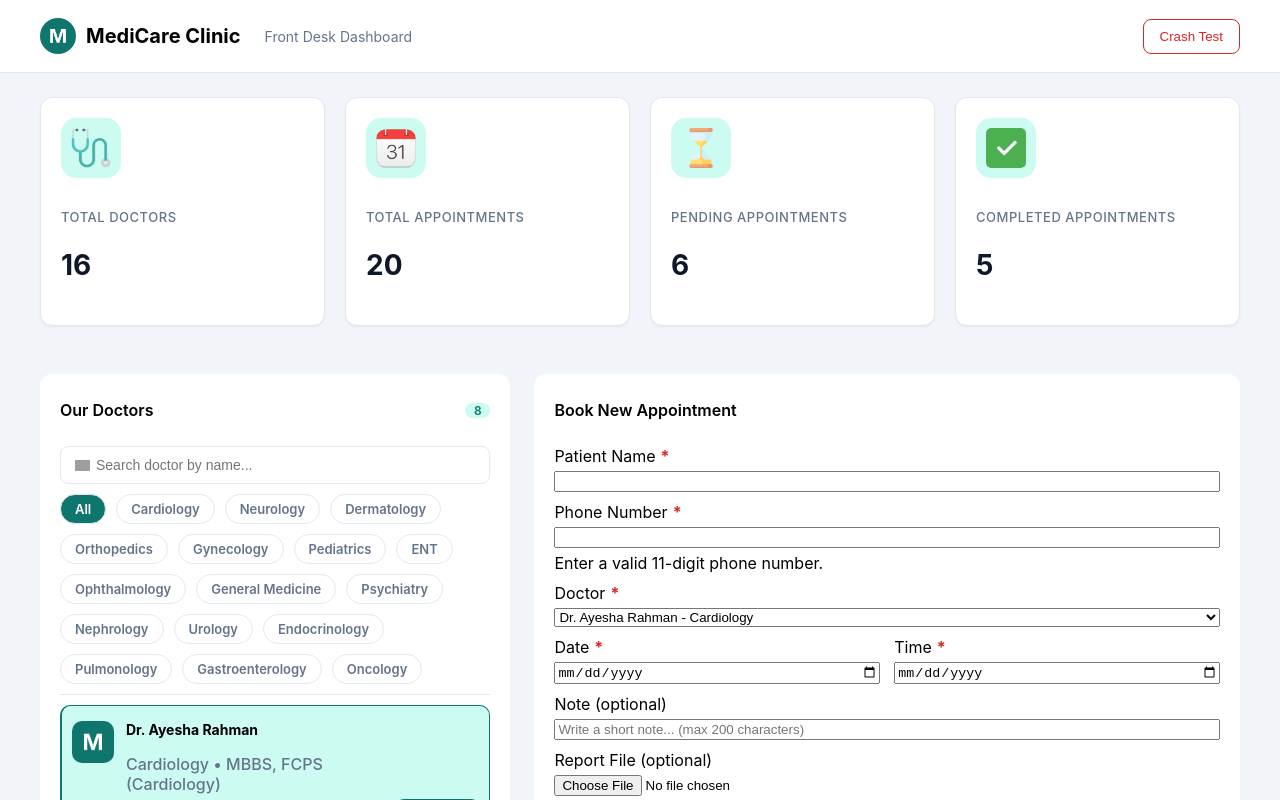
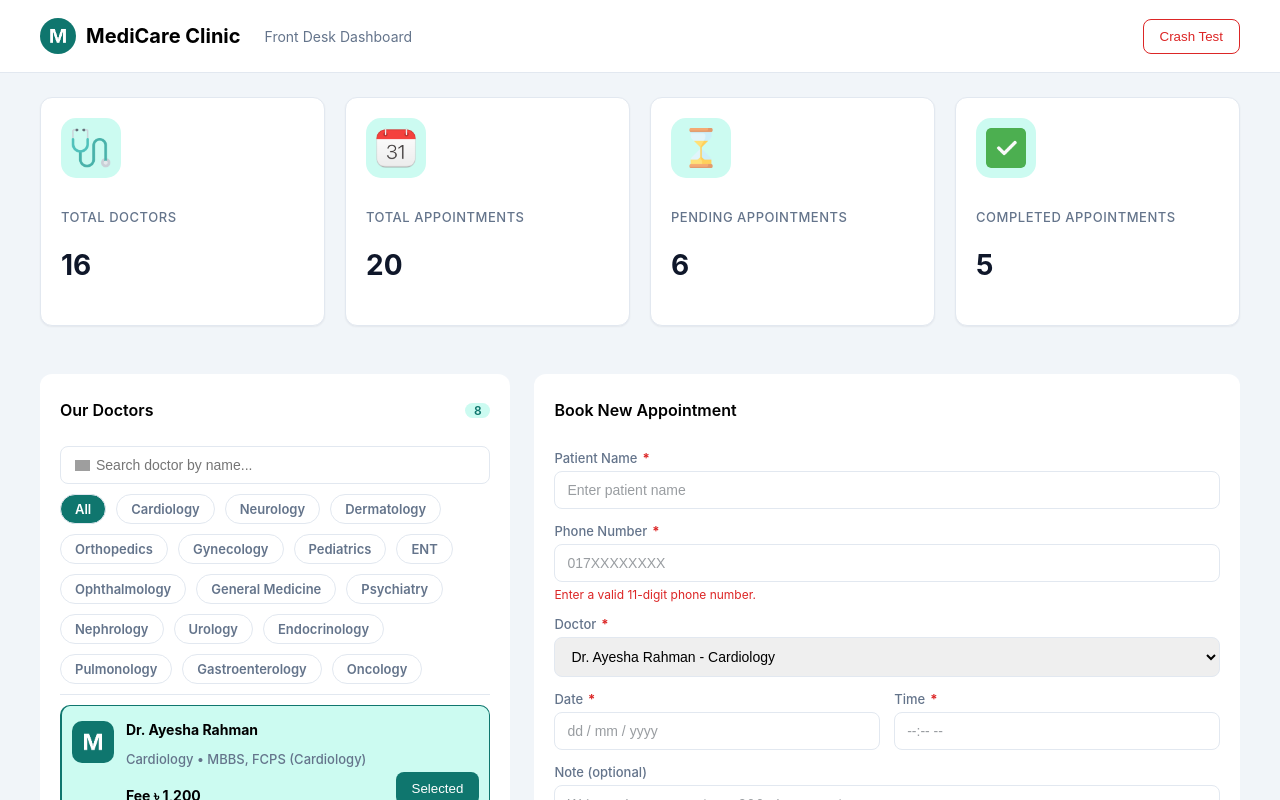
Before and after one commit to Kh-Tanjim-Ashraf/React-Defined, a React (Vite) app in the folder 4-hospital-appointment-dashboard-ui/medicare-dashboard/: page / in a window 1280 px wide. Shown: the top 800 px of the page. Built offline with nearby package versions, Linux system fonts and the light colour scheme; grey boxes are pictures that could not be loaded.

Commit message:
F4: Completed the styling of `AppointmentForm` component; Utilizes `useState` to toggle input-type of data & time fields; Refactor some minor styling in other components especially the cursor:pointer to some buttons, chips & input fields;

```diff
--- a/4-hospital-appointment-dashboard-ui/medicare-dashboard/src/components/appointments/AppointmentForm.jsx
+++ b/4-hospital-appointment-dashboard-ui/medicare-dashboard/src/components/appointments/AppointmentForm.jsx
@@ -1,26 +1,40 @@
 import Button from "../ui/Button";
+import { useState } from "react";
 
 export default function AppointmentForm() {
+  const [dateInputType, setDateInputType] = useState("text");
+  const [timeInputType, setTimeInputType] = useState("text");
+
   return (
     <form className="appointment-form">
       <h3 className="appointment-form-title">Book New Appointment</h3>
 
-      <form-group>
+      <form-group className="fg-patient-name">
         <label htmlFor="patient-name" className="patient-name">
           <span>Patient Name</span>
         </label>
-        <input type="text" id="patient-name" name="patient-name" />
+        <input
+          type="text"
+          id="patient-name"
+          name="patient-name"
+          placeholder="Enter patient name"
+        />
       </form-group>
 
-      <form-group>
+      <form-group className="fg-phone-number">
         <label htmlFor="phone-number" className="phone-number">
           <span>Phone Number</span>
         </label>
-        <input type="phone" id="phone-number" name="phone-number" />
+        <input
+          type="phone"
+          id="phone-number"
+          name="phone-number"
+          placeholder="017XXXXXXXX"
+        />
         <output>Enter a valid 11-digit phone number.</output>
       </form-group>
 
-      <form-group>
+      <form-group className="fg-doctor">
         <label htmlFor="doctor" className="doctor">
           <span>Doctor</span>
         </label>
@@ -38,14 +52,38 @@ export default function AppointmentForm() {
           <label htmlFor="appointment-date" className="appointment-date">
             <span>Date</span>
           </label>
-          <input type="date" id="appointment-date" name="appointment-date" />
+          <input
+            type={dateInputType}
+            id="appointment-date"
+            name="appointment-date"
+            placeholder="dd / mm / yyyy"
+            required
+            onFocus={(e) => setDateInputType("date")}
+            onBlur={(e) => {
+              if (!e.target.value) {
+                setDateInputType("text");
+              }
+            }}
+          />
         </form-group>
 
         <form-group>
           <label htmlFor="appointment-time" className="appointment-time">
             <span>Time</span>
           </label>
-          <input type="date" id="appointment-time" name="appointment-time" />
+          <input
+            type={timeInputType}
+            id="appointment-time"
+            name="appointment-time"
+            placeholder="--:-- --"
+            required
+            onFocus={(e) => setTimeInputType("time")}
+            onBlur={(e) => {
+              if (!e.target.value) {
+                setTimeInputType("text");
+              }
+            }}
+          />
         </form-group>
       </div>
 
@@ -53,7 +91,7 @@ export default function AppointmentForm() {
         <label htmlFor="note" className="note">
           <span>Note (optional)</span>
         </label>
-        <input
+        <textarea
           type="text"
           id="note"
           name="note"
@@ -68,7 +106,7 @@ export default function AppointmentForm() {
         <input type="file" id="report-file" name="report-file" />
       </form-group>
 
-      <form-group className="form-action-buttons">
+      <form-group className="fg-action-buttons">
         <div className="action-buttons-wrapper">
           <Button
             type="submit"
--- a/4-hospital-appointment-dashboard-ui/medicare-dashboard/src/index.css
+++ b/4-hospital-appointment-dashboard-ui/medicare-dashboard/src/index.css
@@ -15,8 +15,11 @@
   --cancelled-text: #b91c1c;
   --cancelled-text-bg: #fee2e2;
   --danger: #dc2626;
+  --placeholder-text: #999da1;
 
-  font-family: "Inter", system-ui, sans-serif;
+  --inter-sans: "Inter", system-ui, sans-serif;
+
+  font-family: var(--inter-sans);
 }
 
 body {
@@ -198,7 +201,7 @@ header {
       border-style: solid;
       border-width: 1px;
       border-color: var(--border);
-      padding: 10px 12px 10px 35px;
+      padding: 10px 12px 10px 35px; /* Made the left-padding 35px, so that the search-icon doesn't overlap with the text */
       font-size: 14px;
       grid-column: 1fr;
     }
@@ -227,6 +230,7 @@ header {
       border-style: solid;
       border-width: 1px;
       border-color: var(--border);
+      cursor: pointer;
     }
   }
 }
@@ -282,7 +286,7 @@ header {
     .not-available-badge {
       background-color: var(--cancelled-text-bg);
       color: var(--cancelled-text);
-      font-size: 14px;
+      font-size: 12px;
       font-weight: 700;
       border-radius: 999px;
       padding: 3px 12px;
@@ -295,6 +299,7 @@ header {
     }
 
     .doctor-meta-info {
+      font-size: 13px;
       font-weight: 500;
       color: var(--text-muted);
       margin-bottom: 10px;
@@ -338,7 +343,7 @@ header {
   background-color: var(--surface-card);
   border-radius: 12px;
   display: grid;
-  gap: 10px;
+  gap: 14px;
 
   .appointment-form-title {
     font-size: 16px;
@@ -348,6 +353,82 @@ header {
   & > form-group {
     display: grid;
     gap: 5px;
+  }
+
+  & > form-group > label {
+    font-size: 13px;
+    font-weight: 500;
+    color: var(--text-muted);
+  }
+
+  & > form-group > input,
+  & > form-group > textarea {
+    font-size: 14px;
+    font-weight: 400;
+    border-radius: 8px;
+    border-style: solid;
+    border-width: 1px;
+    border-color: var(--border);
+    padding: 10px 12px;
+  }
+
+  & > form-group > input::placeholder,
+  & > form-group > textarea::placeholder {
+    color: var(--text-muted);
+  }
+
+  & > form-group.fg-doctor {
+    select#doctor {
+      font-size: 14px;
+      font-weight: 400;
+      border-radius: 8px;
+      border-style: solid;
+      border-width: 1px;
+      border-color: var(--border);
+      padding: 10px 12px;
+      cursor: pointer;
+    }
+  }
+
+  & > form-group > textarea[id="note"] {
+    height: 60px;
+    resize: none;
+    font-family: var(--inter-sans);
+  }
+
+  & > form-group > textarea[id="note"]::placeholder {
+    font-family: var(--inter-sans);
+    color: var(--placeholder-text);
+  }
+
+  & > form-group > input[type="file"] {
+    background-color: #f8fafc;
+    border-style: dashed;
+    border-width: 1px;
+    border-color: var(--border);
+    color: transparent;
+    position: relative;
+    cursor: pointer;
+  }
+
+  & > form-group > input[type="file"]::file-selector-button {
+    border: none;
+    background-color: inherit; /* Soft gray background replacement */
+    color: var(--text-muted);
+    cursor: pointer;
+    font-family: inherit;
+    font-size: 13px;
+    font-weight: 600;
+  }
+
+  & > form-group > input[type="file"]::after {
+    content: "No file chosen";
+    position: absolute;
+    color: var(--placeholder-text);
+    font-size: 13px;
+    font-weight: 100;
+    margin-left: -90px;
+    margin-top: 1px;
   }
 
   label.patient-name,
@@ -380,9 +461,61 @@ header {
       display: grid;
       gap: 5px;
     }
+
+    & > form-group label {
+      font-size: 13px;
+      font-weight: 500;
+      color: var(--text-muted);
+    }
+
+    & > form-group > input {
+      font-size: 14px;
+      font-weight: 400;
+      border-radius: 8px;
+      border-style: solid;
+      border-width: 1px;
+      border-color: var(--border);
+      padding: 10px 12px;
+    }
+
+    & > form-group > input[id="appointment-date"],
+    & > form-group > input[id="appointment-time"] {
+      cursor: pointer;
+    }
+
+    & > form-group > input[id="appointment-date"]::placeholder,
+    & > form-group > input[id="appointment-time"]::placeholder {
+      color: var(--placeholder-text);
+    }
+
+    /* TODO: Experiment Later; Change with interactivity */
+    /*
+    & > form-group > input[id="appointment-date"]:focus {
+      font-size: 14px;
+      font-weight: 400;
+      color: #dc2626;
+    } */
   }
 
-  & > form-group.form-action-buttons {
+  & > form-group.fg-patient-name {
+    & > input::placeholder {
+      color: var(--placeholder-text);
+    }
+  }
+
+  & > form-group.fg-phone-number {
+    output {
+      font-size: 12px;
+      font-weight: 400;
+      color: var(--danger);
+    }
+
+    & > input::placeholder {
+      color: var(--placeholder-text);
+    }
+  }
+
+  & > form-group.fg-action-buttons {
     display: grid;
     grid-template-columns: 0.8fr 1fr;
 
@@ -396,6 +529,7 @@ header {
     .appointment-reset-btn {
       padding: 9px 0;
       border-radius: 8px;
+      cursor: pointer;
     }
 
     .book-appointment-btn {
```
